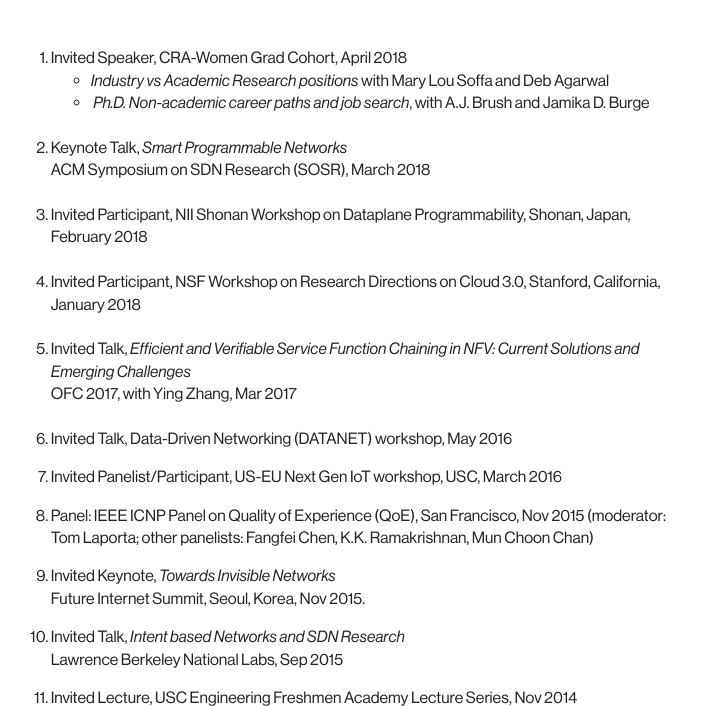
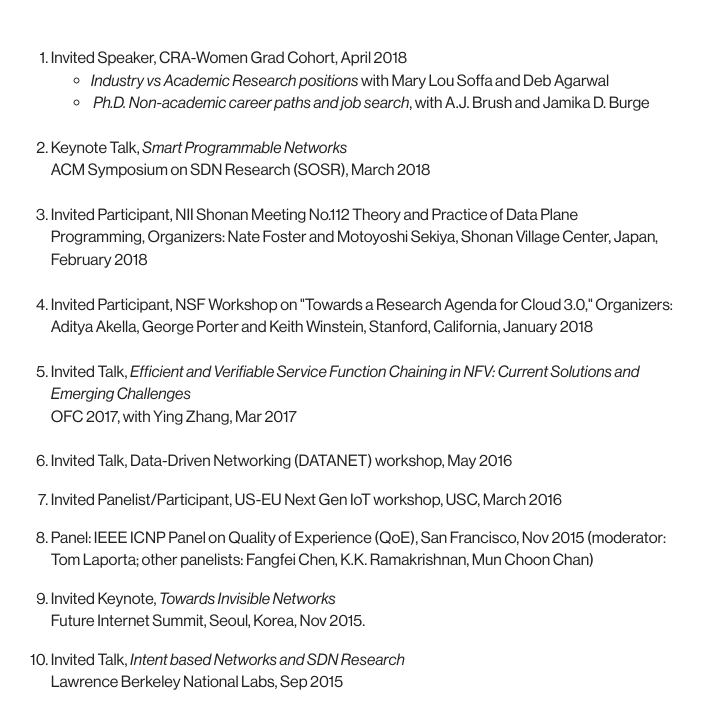
Before and after one commit to sujata2/sujata2.github.io, a plain HTML site: page talks/index.html in a window 1280 px wide. Shown: the part 101-807 px from the top of the page, without its empty margins (298-1001 px from the left). Drawn offline with Linux system fonts and the light colour scheme; files whose address does not match are found by name.

Commit message:
talks
edits

```diff
--- a/talks/index.html
+++ b/talks/index.html
@@ -43,8 +43,8 @@
 		    <li><i> Ph.D. Non-academic career paths and job search</i>, with A.J. Brush and Jamika D. Burge<br><br>
 		      </ul>
 	      <li> Keynote Talk, <i>Smart Programmable Networks</i><br> ACM Symposium on SDN Research (SOSR), March 2018<br><br>
-		<li> Invited Participant, NII Shonan Workshop on Dataplane Programmability, Shonan, Japan, February 2018<br><br>
-		<li> Invited Participant, NSF Workshop on Research Directions on Cloud 3.0, Stanford, California, January 2018<br><br>
+		<li> Invited Participant, NII Shonan Meeting No.112 Theory and Practice of Data Plane Programming, Organizers: Nate Foster and Motoyoshi Sekiya,  Shonan Village Center, Japan, February 2018<br><br>
+		<li> Invited Participant, NSF Workshop on "Towards a Research Agenda for Cloud 3.0," Organizers: Aditya Akella, George Porter and Keith Winstein, Stanford, California, January 2018<br><br>
 	      <li> Invited Talk, <i>Efficient and Verifiable Service Function Chaining in NFV: Current Solutions and Emerging Challenges</i><br>
 		OFC 2017, with Ying Zhang, Mar 2017<br><br>
 	      <li> Invited Talk, Data-Driven Networking (DATANET) workshop, May 2016<p>
```
